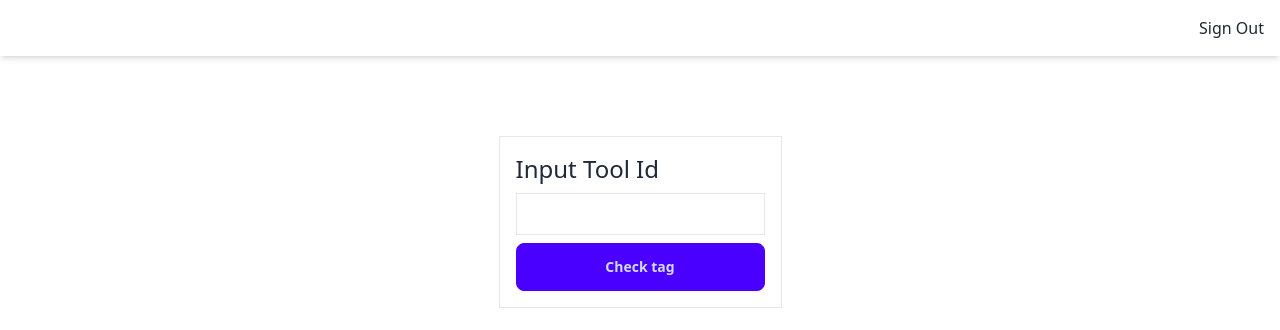
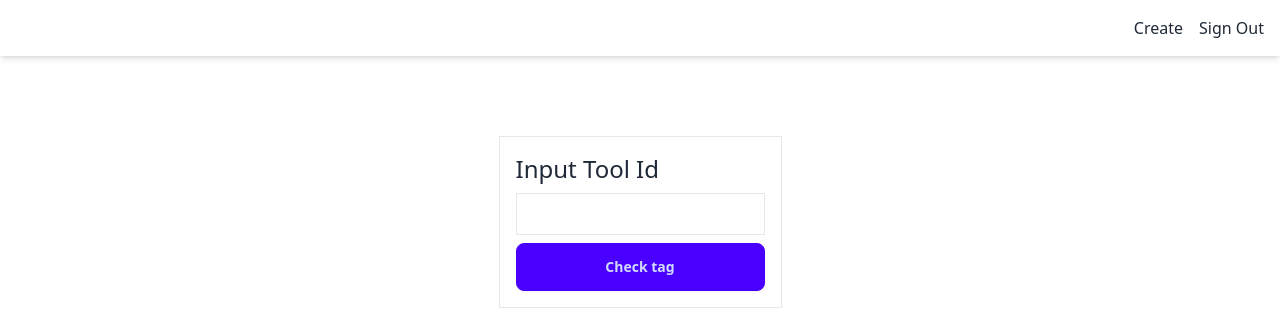
Before and after one commit to LombaxTech/ToolManagement, a Next.js app: page /tools in a window 1280 px wide. Shown: the top 330 px of the page. Built offline with nearby package versions, Linux system fonts and the light colour scheme; no server answers; the database is empty; sample sign-in values are in the browser's storage.

Commit message:
add create link to navbar

```diff
--- a/components/Navbar.tsx
+++ b/components/Navbar.tsx
@@ -56,9 +56,13 @@ export default function Navbar() {
       </h1> */}
       <ul className="flex gap-4 items-end">
         {user && (
-          <li className="cursor-pointer" onClick={signout}>
-            Sign Out
-          </li>
+          <>
+            <Link href={`/admin/create`}>Create</Link>
+
+            <li className="cursor-pointer" onClick={signout}>
+              Sign Out
+            </li>
+          </>
         )}
       </ul>
     </div>
```
